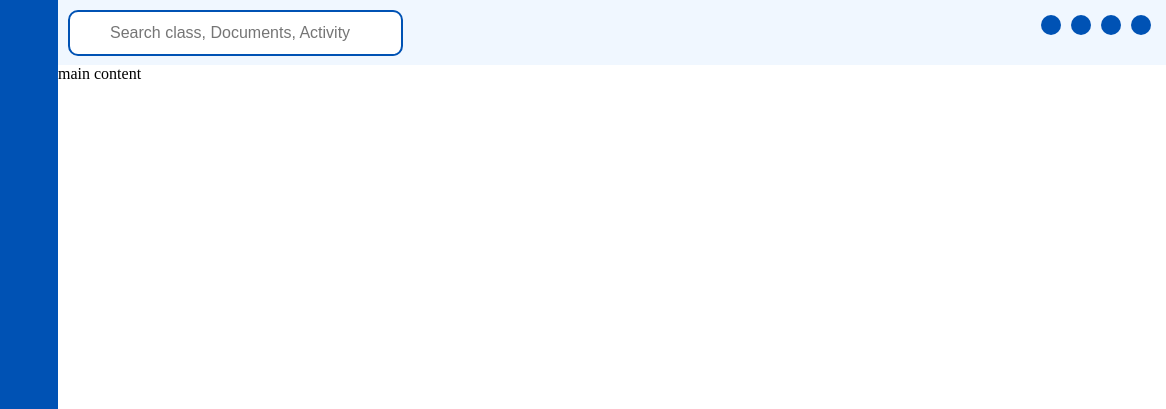
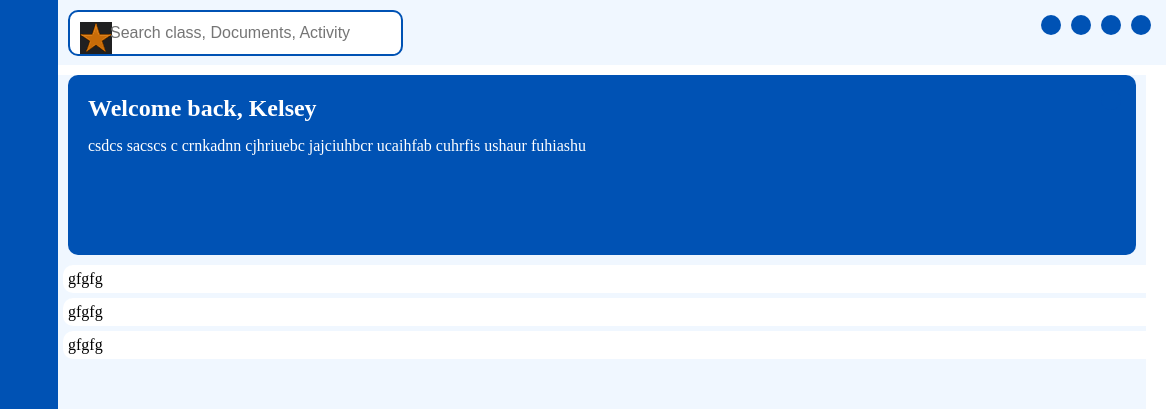
Before and after one commit to DNP-LR/Dashboard, a website built with webpack: page index.html in a window 1280 px wide. Shown: the top 409 px of the page, 114-1280 px from the left. Built offline with nearby package versions, Linux system fonts and the light colour scheme; files whose address does not match are found by name.

Commit message:
[feat] - updated dshboard

```diff
--- a/css/style.css
+++ b/css/style.css
@@ -101,7 +101,7 @@ input[type=text] {
   border: 2px solid var(--blue);
   font-size: 16px;
   background-color: var(--white);
-  background-image: url('img/logo.png');
+  background-image: url('favicon.ico');
   background-position: 10px 10px;
   background-repeat: no-repeat;
   padding: 12px 20px 12px 40px;
@@ -109,5 +109,40 @@ input[type=text] {
 
 input:focus {
   background-color: var(--white);
-  border: solid var(--blue);
+  border: 2px solid var(--blue);
 }
+.welcome{
+  display: flex;
+  justify-content: space-between;
+  background-color: var(--blue);
+  height: 20vh;
+  margin: 10px;
+  padding: 10px;
+  border-radius: 10px;
+  box-shadow: var(--blue);
+
+}
+#h1{
+  color: var(--white);
+  margin: 5px;
+  padding: 5px;
+}
+#p1{
+  color: var(--white);
+  margin: 5px;
+  padding: 5px;
+}
+.card{
+  border-radius: 10px;
+  background-color: var(--white);
+  box-shadow: var(--white);
+  margin: 5px;
+  padding: 5px;
+  height: 100%;
+  width: 100%;
+}
+.mainContent{
+  width: 85vw;
+  height: 100vh;
+  background-color: var(--backgroundColor);
+}
--- a/index.html
+++ b/index.html
@@ -49,7 +49,20 @@
     </div>
   </section>
   <section class="mainContent">
-    main content
+    <div class="welcome">
+      <div>
+
+        <h1 id="h1">Welcome back, Kelsey</h1>
+        <p id="p1">csdcs sacscs c crnkadnn cjhriuebc jajciuhbcr ucaihfab cuhrfis ushaur fuhiashu </p>
+
+        </div>
+      <div><span class="icon"></span></div>
+    </div>
+    <div>
+      <div class="card">gfgfg</div>
+      <div class="card">gfgfg</div>
+      <div class="card">gfgfg</div>
+    </div>
   </section>
 </div>
 
```
